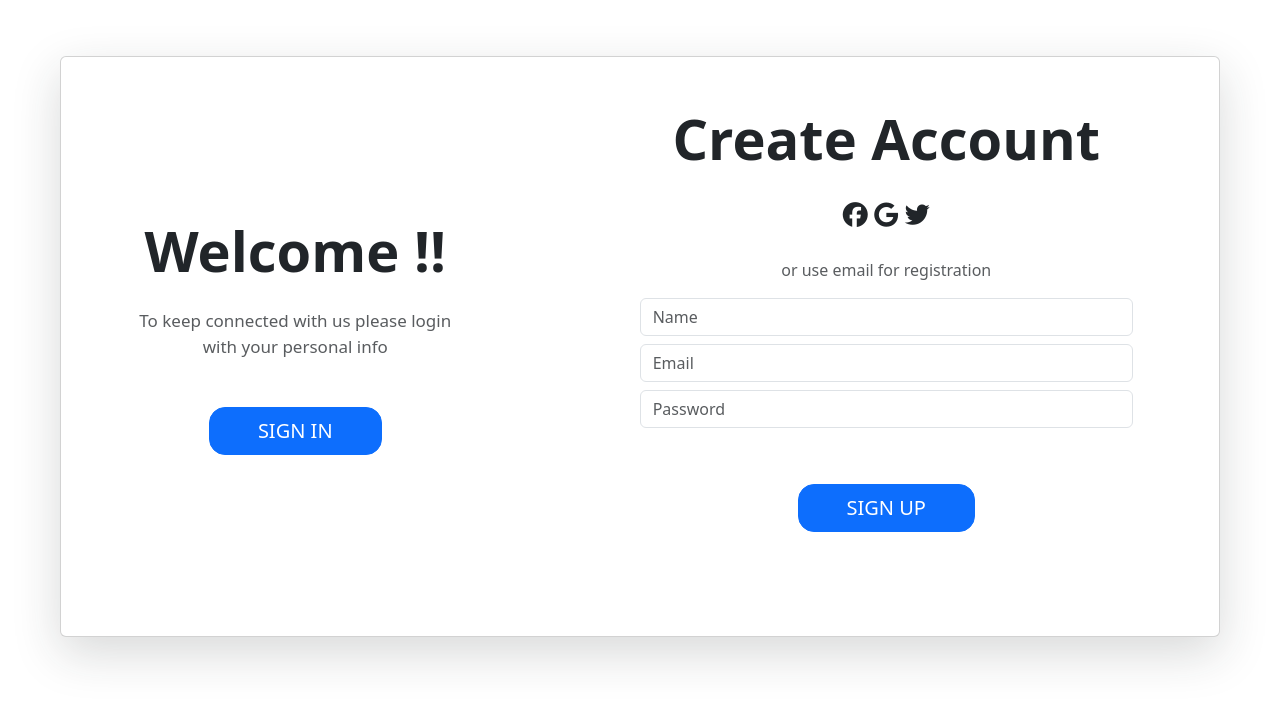
After one commit to NikoPoi/Project-SPP, a PHP site: page /signup.php in a window 1280 px wide. The commit adds this page. Shown: the top 704 px of the page. Run offline with PHP 8.4, Linux system fonts and the light colour scheme; some libraries are stand-ins or nearby versions.

Commit message:
add sing in

```diff
--- /dev/null
+++ b/components/foot.php
@@ -0,0 +1,2 @@
+<script src="assets/vendors/js/bootstrap.bundle.js"></script>
+<script src="https://kit.fontawesome.com/6e34dae195.js" crossorigin="anonymous"></script>
--- a/components/footer.php
+++ b/components/footer.php
@@ -43,5 +43,3 @@
                 </div>
             </div>
         </section>
-
-        <script src="assets/vendors/js/bootstrap.bundle.js"></script>
--- a/components/head.php
+++ b/components/head.php
@@ -3,3 +3,4 @@
     <meta name="viewport" content="width=device-width, initial-scale=1.0">
     <link rel="stylesheet" href="./assets/vendors/css/bootstrap.min.css">
     <link rel="stylesheet" href="./assets/css/style.css">
+    <link rel="stylesheet" href="https://kit.fontawesome.com/6e34dae195.css" crossorigin="anonymous">
--- a/index.php
+++ b/index.php
@@ -107,5 +107,8 @@
         <?php
             include('./components/footer.php')
         ?>
+        <?php
+            include('./components/foot.php')
+        ?>
     </body>
 </html>
--- /dev/null
+++ b/signup.php
@@ -0,0 +1,61 @@
+<!DOCTYPE html>
+<html lang="en">
+<head>
+    <?php
+    include ('./components/head.php')
+    ?>
+    <title>Sign Up | SPP</title>
+</head>
+<body style="overflow: hidden;">
+    <section class="container-fluid" style="margin-top: 7vh;">
+        <div class="card login m-5 shadow-lg" style="padding-bottom: 13vh;">
+            <div class="row">
+                <div class="col-lg-5">
+                    <div class="login-title display-4 text-center fw-semibold" style="margin-top: 20vh;">
+                        Welcome !!
+                    </div>
+                    <p class="text-muted m-4 text-center fw-normal" style="font-size: 17px;">
+                        To keep connected with us please login <br> with your personal info
+                    </p>
+                    <div class="text-center mt-5">
+                        <a class="btn btn-lg px-5 rounded-4 btn-primary mx-auto" href="">SIGN IN</a>
+                    </div>
+                </div>
+                <div class="col-lg-7">
+                    <div class="display-4 mt-5 text-center fw-semibold">
+                        Create Account
+                    </div>
+                    <div class="icons text-center mt-4" style="font-size: 25px;">
+                        <i class="fa-brands fa-facebook"></i>
+                        <i class="fa-brands fa-google"></i>
+                        <i class="fa-brands fa-twitter"></i>
+                    </div>
+                    <div class="signup-desc text-center text-muted mt-4">
+                        or use email for registration
+                    </div>
+                    <div class="row justify-content-center mt-3">
+                        <form class="col-9" action="">
+                            <div class="form-group mb-2">
+                                <input type="text" name="" id="" class="form-control" placeholder="Name" aria-describedby="helpId">
+                            </div>
+                            <div class="form-group mb-2">
+                                <input type="text" name="" id="" class="form-control" placeholder="Email" aria-describedby="helpId">
+                            </div>
+                            <div class="form-group mb-2">
+                                <input type="text" name="" id="" class="form-control" placeholder="Password" aria-describedby="helpId">
+                            </div>
+                        </form>
+                    </div>
+                    <div class="text-center">
+                        <a class="btn btn-primary btn-lg px-5 rounded-4 mt-5" href="">SIGN UP</a>
+                    </div>
+                </div>
+            </div>
+        </div>
+    </section>
+
+        <?php
+            include('./components/foot.php')
+        ?>
+</body>
+</html>
```
Also changed, not shown: api/api-login.php (added, +24 -0 lines), api/koneksi.php (added, +16 -0 lines), components/navbar.php (+5 -2 lines), signin.php (added, +67 -0 lines).
